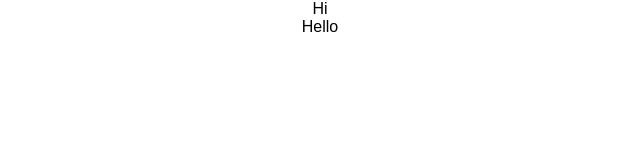
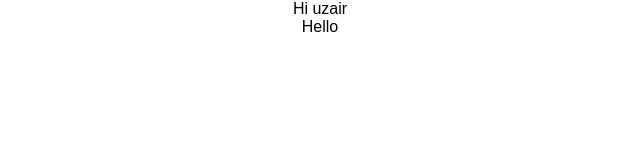
Before and after one commit to uzairqq/React-Js, a React (Create React App) app in the folder my-app/: page / in a window 1280 px wide. Shown: the top 160 px of the page, without its empty margins (320-960 px from the left). Built offline with nearby package versions, Linux system fonts and the light colour scheme.

Commit message:
passed som string to check fragment take some props or not

```diff
--- a/my-app/src/App.js
+++ b/my-app/src/App.js
@@ -1,10 +1,10 @@
 import React, { Component, Fragment } from 'react';
 import './App.css';
 
-const Temp = () => {
+const Temp = (props) => {
   return (
     <Fragment>
-      <div>Hi</div>
+      <div >Hi {props.SomeString}</div>
       <div>Hello</div>
     </Fragment>
   )
@@ -16,7 +16,7 @@ class App extends Component {
   render() {
     return (
       <div className="App">
-        <Temp />
+        <Temp SomeString="uzair" />
       </div>
     );
   }
```
